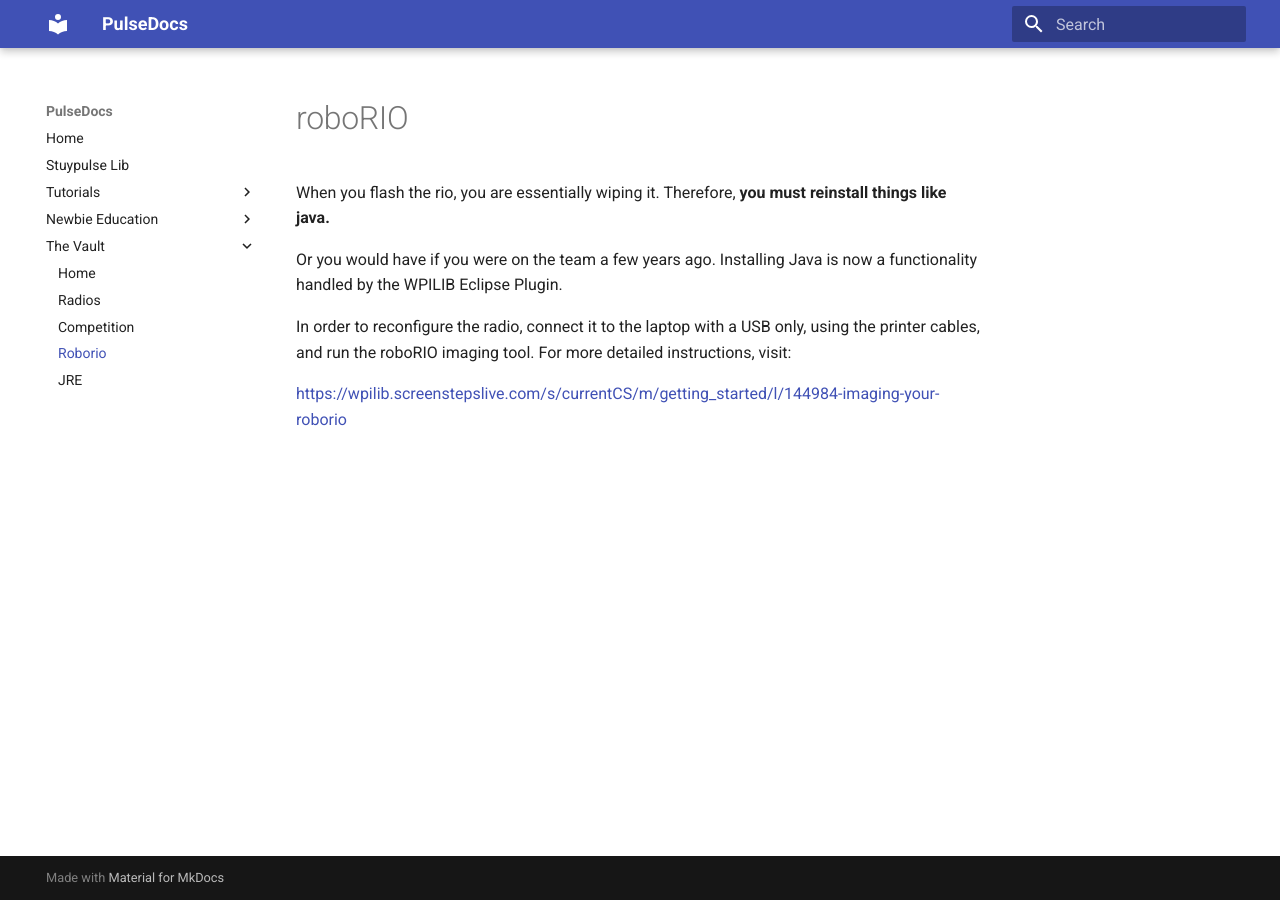
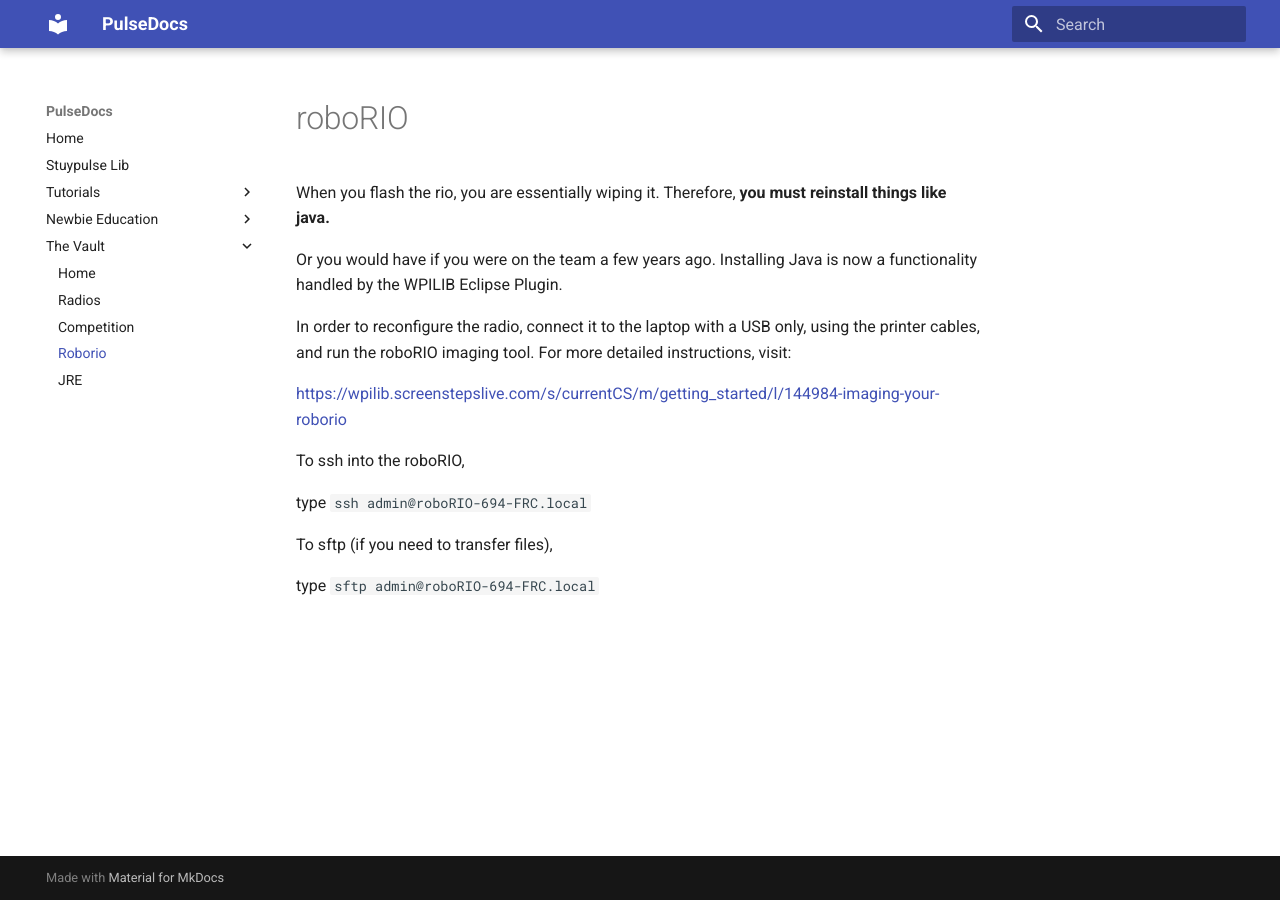
Before and after one commit to StuyPulse/PulseDocs, an MkDocs documentation site: the page built from docs/vault/roborio.md, in a window 1280 px wide. Built offline with MkDocs 1.6.1 and Material for MkDocs 9.7.7, drawn with Linux system fonts in a browser that asks for light colours; old or Windows-style settings are respelled for this version of MkDocs.

Commit message:
Add instructions on how to ssh and sftp into the roboRIO

```diff
--- a/docs/vault/roborio.md
+++ b/docs/vault/roborio.md
@@ -7,3 +7,11 @@ Or you would have if you were on the team a few years ago. Installing Java is no
 In order to reconfigure the radio, connect it to the laptop with a USB only, using the printer cables, and run the roboRIO imaging tool. For more detailed instructions, visit:
 
 [https://wpilib.screenstepslive.com/s/currentCS/m/getting_started/l/144984-imaging-your-roborio]("https://wpilib.screenstepslive.com/s/currentCS/m/getting_started/l/144984-imaging-your-roborio")
+
+To ssh into the roboRIO,
+
+type `ssh admin@roboRIO-694-FRC.local`
+
+To sftp (if you need to transfer files),
+
+type `sftp admin@roboRIO-694-FRC.local`
```
